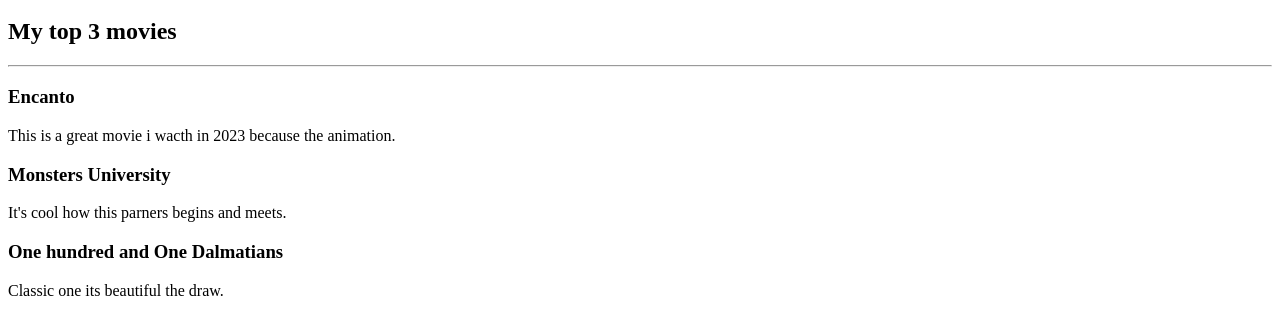
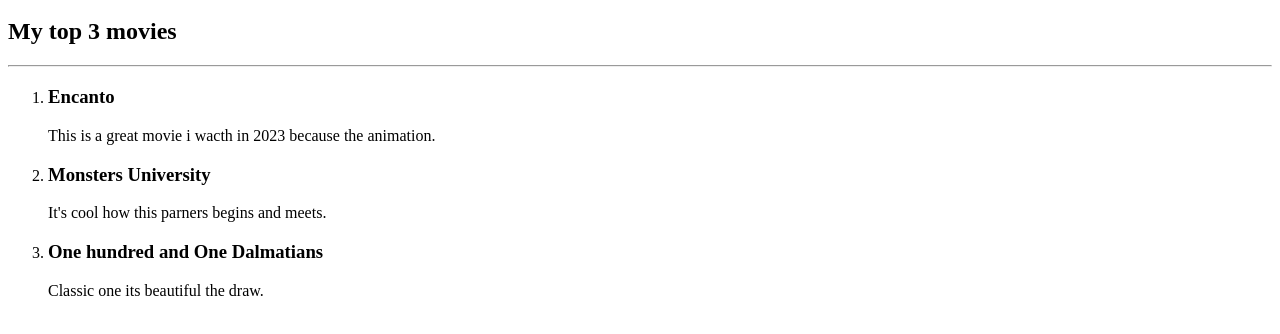
Before and after one commit to Albertovdc/movies_ranking, a plain HTML site: page index.html in a window 1280 px wide. Shown: the part 48-382 px from the top of the page. Drawn offline with Linux system fonts and the light colour scheme.

Commit message:
Update index.html

```diff
--- a/index.html
+++ b/index.html
@@ -4,11 +4,16 @@
 
 <hr>
 
-<h3>Encanto</h3>
-<p>This is a great movie i wacth in 2023 because the animation.</p>
-
-<h3>Monsters University</h3>
-<p>It's cool how this parners begins and meets.</p>
-
-<h3>One hundred and One Dalmatians</h3>
-<p>Classic one its beautiful the draw.</p>
+<ol>
+  <li>
+    <h3>Encanto</h3>
+    <p>This is a great movie i wacth in 2023 because the animation.</p></li>
+  <li>
+    <h3>Monsters University</h3>
+    <p>It's cool how this parners begins and meets.</p>
+  </li>
+  <li>
+    <h3>One hundred and One Dalmatians</h3>
+    <p>Classic one its beautiful the draw.</p>
+  </li>
+</ol>
```
